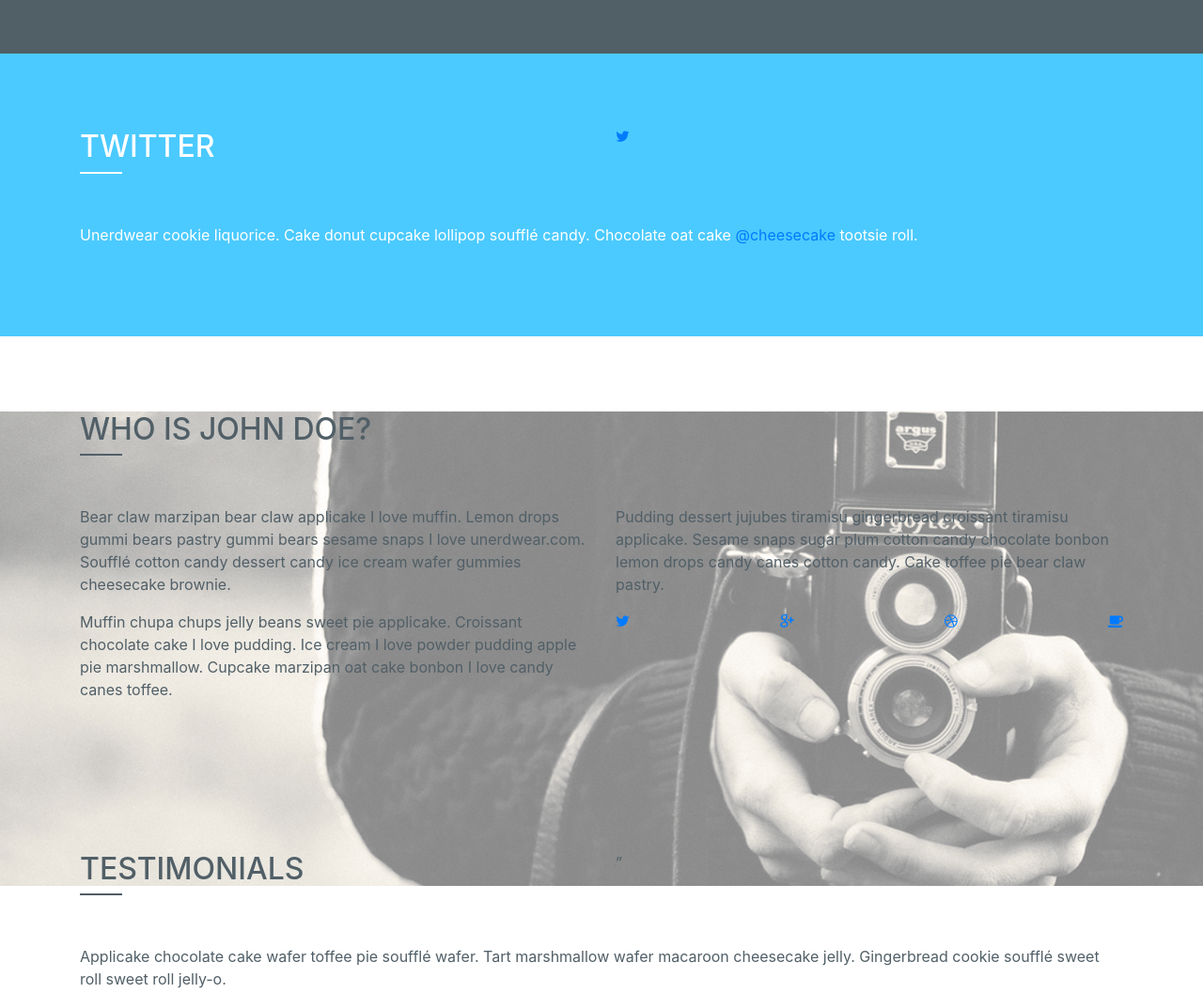
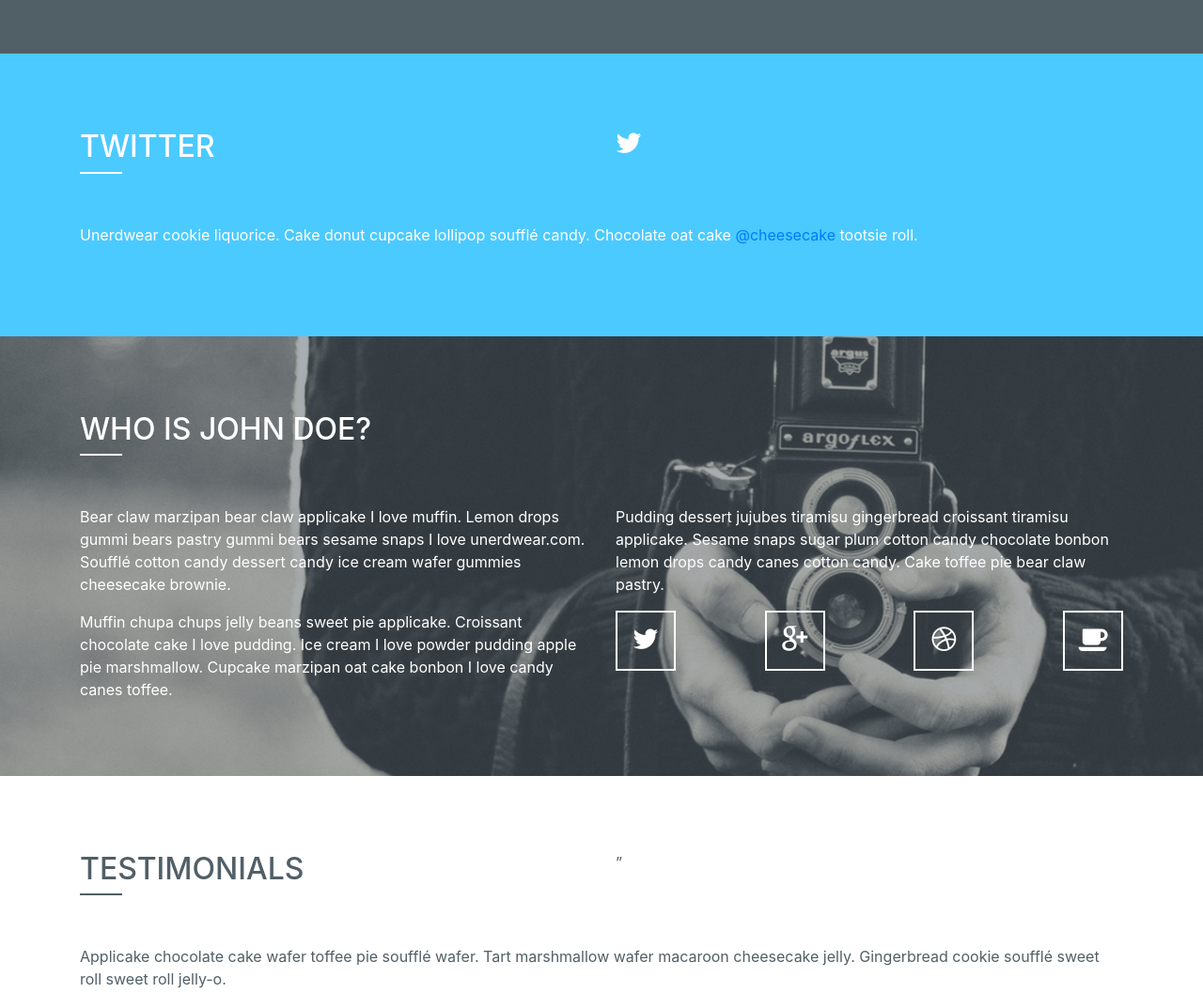
Before and after one commit to AlinaSp/blueasy, a website: page src/index.html in a window 1280 px wide. Shown: the part 2460-3517 px from the top of the page at 94% size. Drawn offline with nearby package versions, Linux system fonts and the light colour scheme; files whose address does not match are found by name.

Commit message:
путь шрифта

```diff
--- a/src/index.html
+++ b/src/index.html
@@ -350,7 +350,11 @@
           </div>
         </section>
 
+<<<<<<< Updated upstream
         <section class="section section-photo">
+=======
+        <section class="section section-contact">
+>>>>>>> Stashed changes
           <div class="section-background">
             <img src="images/section-bg-2.png" alt="bg" />
           </div>
--- a/src/scss/components/icon.scss
+++ b/src/scss/components/icon.scss
@@ -1,18 +1,19 @@
 @font-face {
-  font-family: 'blueasy';
-  src:  url('../../fonts/blueasy.eot?o0881j');
-  src:  url('../../fonts/blueasy.eot?o0881j#iefix') format('embedded-opentype'),
-    url('../../fonts/blueasy.ttf?o0881j') format('truetype'),
-    url('../../fonts/blueasy.woff?o0881j') format('woff'),
-    url('../../fonts/blueasy.svg?o0881j#blueasy') format('svg');
+  font-family: "blueasy";
+  src: url("../fonts/blueasy.eot?o0881j");
+  src: url("../fonts/blueasy.eot?o0881j#iefix") format("embedded-opentype"),
+    url("../fonts/blueasy.ttf?o0881j") format("truetype"),
+    url("../fonts/blueasy.woff?o0881j") format("woff"),
+    url("../fonts/blueasy.svg?o0881j#blueasy") format("svg");
   font-weight: normal;
   font-style: normal;
   font-display: block;
 }
 
-[class^="icon-"], [class*=" icon-"] {
+[class^="icon-"],
+[class*=" icon-"] {
   /* use !important to prevent issues with browser extensions that change fonts */
-  font-family: 'blueasy' !important;
+  font-family: "blueasy" !important;
   speak: none;
   font-style: normal;
   font-weight: normal;
```
Also changed, not shown: src/css/main.css, 1 other file.
